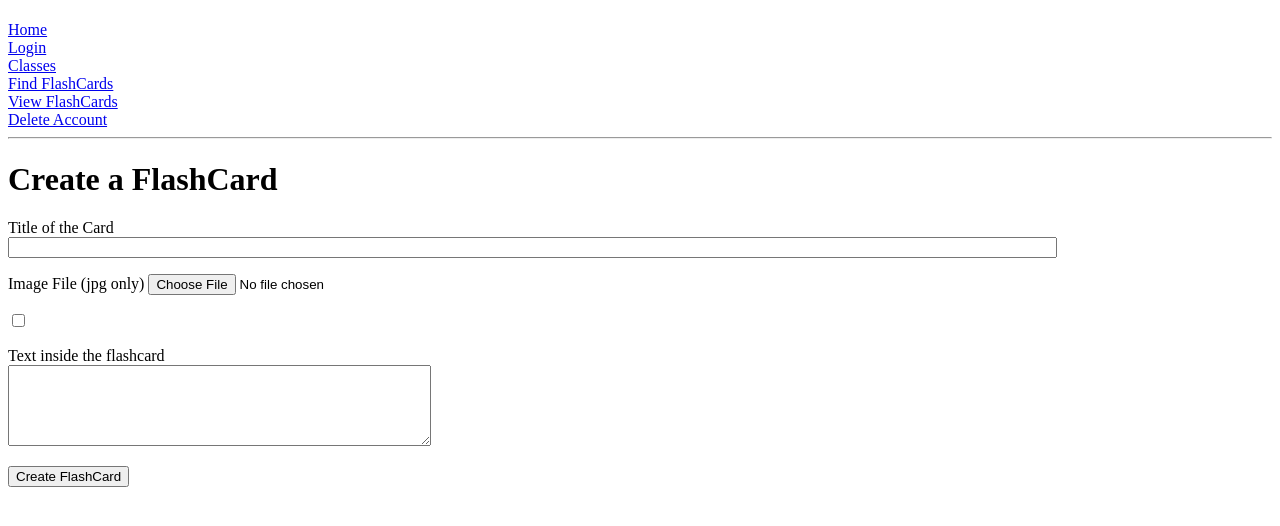
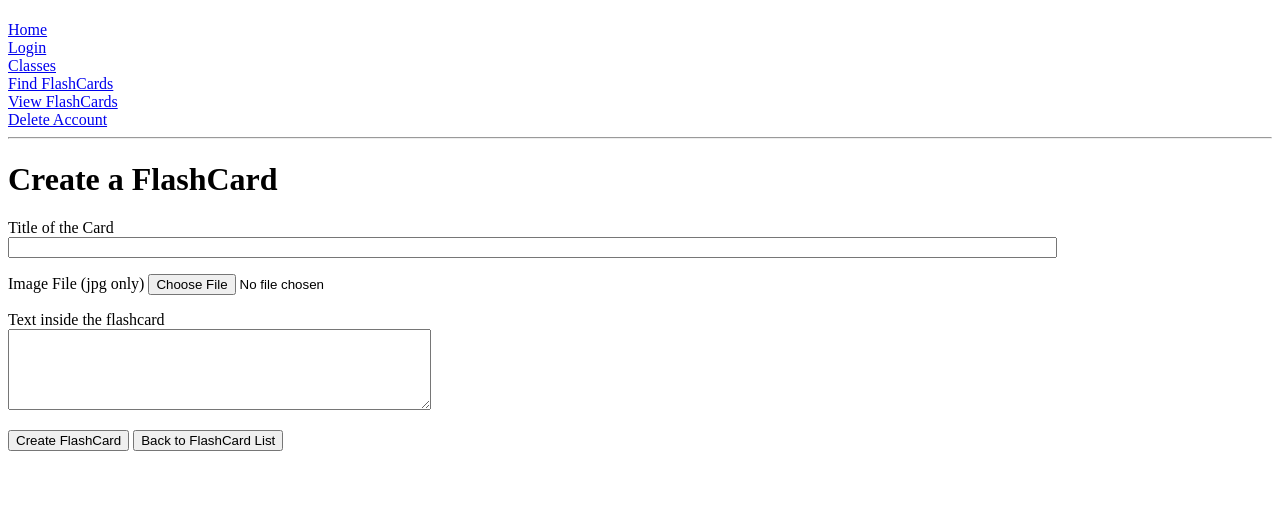
Before and after one commit to EtienneDevictor/Team-1, a Flask app: page /createflashcard/1 in a window 1280 px wide. Shown: the top 526 px of the page. Run offline with Flask 2, Linux system fonts and the light colour scheme; some libraries are stand-ins or nearby versions.

Commit message:
create flash cards links back to flashcardlist

```diff
--- a/app/forms.py
+++ b/app/forms.py
@@ -35,6 +35,7 @@ class createFlashCardForm(FlaskForm):
     text = StringField('Text inside the flashcard', widget=TextArea())
     front = BooleanField('Image on the front of the flash card')
     create = SubmitField('Create FlashCard')
+    back = SubmitField('Back to FlashCard List')
 
 class fTextInFileForm(FlaskForm):
     text = StringField('Enter text to search for flashcard', validators=[DataRequired()])
--- a/app/routes.py
+++ b/app/routes.py
@@ -59,7 +59,7 @@ def login():
         if user is None or not user.check_password(form.password.data):
             flash('Invalid username or password')
             is_active = False
-            return redirect('/login')
+            return redirect('/')
         login_user(user, remember  = form.remember_me.data)
         is_active = True
     return render_template("login.html", title = title, form = form)
@@ -79,17 +79,22 @@ def create(list_id):
     title = "Create Flashcard"
     form = createFlashCardForm()
     if form.validate_on_submit():
-        title = form.title.data
-        content = form.text.data
-        if title is None:
+        if form.create.data:
+            title = form.title.data
+            content = form.text.data
+            if title is None:
                 flash('The FlashCard needs a title')
-        elif content is None:
-            flash('The content has no text')
-        else:
-            flashcard = FlashCard(title=form.title.data, content=form.text.data, cardList_id=list_id)
-            db.session.add(flashcard)
-            db.session.commit()
-            flash(f'Flashcard Created: {flashcard}')
+            elif content is None:
+                flash('The content has no text')
+            else:
+                flashcard = FlashCard(title=form.title.data, content=form.text.data, cardList_id=list_id)
+                db.session.add(flashcard)
+                db.session.commit()
+                form.title.data = ""
+                form.text.data = ""
+                flash(f'Flashcard Created: {flashcard.title}')
+        elif form.back.data:
+            return redirect(f'/flashList/{list_id}')
     return render_template("createflashcard.html", title = title, form = form)
 
 @app_obj.route('/viewflashcard', methods = ['GET', 'POST'])
--- a/app/templates/createflashcard.html
+++ b/app/templates/createflashcard.html
@@ -12,14 +12,11 @@
             {{ form.image() }}
         </p>
         <p>
-            {{ form.front() }}
-        </p>
-        <p>
             {{ form.text.label }} <br>
             {{ form.text(cols="50",rows="5") }}
         </p>
         <p>
-            {{ form.create() }}
+            {{ form.create() }}  {{ form.back() }}
         </p>
     </form>
 {% endblock %}
```
